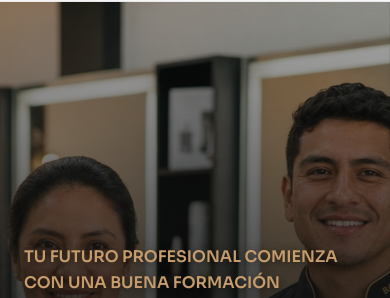
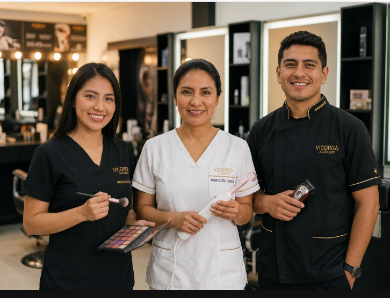
Before and after one commit to ebarreto1993/Vicorga-Academy, a website: page landing/index.html in a window 390 px wide. Shown: the part 79-377 px from the top of the page. Drawn offline with nearby package versions, Linux system fonts and the light colour scheme; a web font is replaced by a local one.

Commit message:
actualizacion del hero

```diff
--- a/landing/css/index.css
+++ b/landing/css/index.css
@@ -90,23 +90,27 @@
 }
 
 /* Celular */
+.hero-mobile-photo { display:none; }
 @media (max-width: 768px) {
     .hero-full {
-        align-items: flex-end;
-        padding-bottom: 40px;
+        display:flex;
+        flex-direction:column;
+        align-items:stretch;
+        min-height:0;
+        padding:var(--header-h) 0 40px;
+        background:#111111;
     }
 
     .hero-full::before {
-        width: 100%;
-        background-position: 70% 20%;
+        display:none;
     }
 
     .hero-full-overlay {
-        background: linear-gradient(0deg,
-            #111111 0%,
-            rgba(17, 17, 17, 0.85) 45%,
-            rgba(17, 17, 17, 0.2) 100%);
+        display:none;
     }
+    .hero-full .hero-mobile-photo { display:block; width:100%; height:auto; }
+    .hero-full .hero-full-content { padding-top:32px; }
+    .hero-full .hero-full-content.animate-fade-up { opacity:1; transform:none; }
 }
 
 .btn-pill {
@@ -331,6 +335,16 @@
     z-index: 1;
 }
 .cta-content { position: relative; z-index: 2; }
+/* En teléfonos la foto conserva sus proporciones y el texto va debajo. */
+@media (max-width:768px) {
+    .final-cta { padding:0 0 44px; background:#111; background-attachment:scroll; }
+    .final-cta .cta-overlay { display:none; }
+    .final-cta .cta-content { padding-top:32px; }
+    .final-cta .subtitle { color:#e3bd87; }
+    .final-cta .cta-mobile-photo { display:block; width:100%; height:auto; }
+    .final-cta .btn-whatsapp { max-width:100%; padding:16px 20px !important; font-size:14px !important; }
+}
+@media (min-width:769px) { .final-cta .cta-mobile-photo { display:none; } }
 .final-cta h2 { font-family: var(--font-heading); font-size: clamp(32px, 4vw, 48px); color: var(--white); margin: 20px auto 40px; max-width: 600px; }
 
 /* ================= MEJORA ESTÉTICA PARA EL VIDEO ================= */
--- a/landing/index.html
+++ b/landing/index.html
@@ -74,6 +74,7 @@
 
         <!-- HERO -->
         <section class="hero-full" id="inicio">
+            <img class="hero-mobile-photo" src="assets/images/hero.jpg" alt="Formación profesional en belleza en Vicorga Academy" fetchpriority="high">
             <div class="hero-full-overlay"></div>
             <div class="container hero-full-content animate-fade-up">
                 <p class="subtitle">TU FUTURO PROFESIONAL COMIENZA CON UNA BUENA FORMACIÓN</p>
@@ -368,6 +369,7 @@
 <!-- CTA FINAL -->
                 <section class="final-cta">
             <div class="cta-overlay"></div>
+            <img class="cta-mobile-photo" src="https://images.pexels.com/photos/3018845/pexels-photo-3018845.jpeg?auto=compress&amp;cs=tinysrgb&amp;w=1200" alt="Herramientas profesionales de belleza" loading="lazy">
             <div class="cta-content">
                 <div class="container">
                     <p class="subtitle">TU FUTURO EMPIEZA HOY</p>
```
